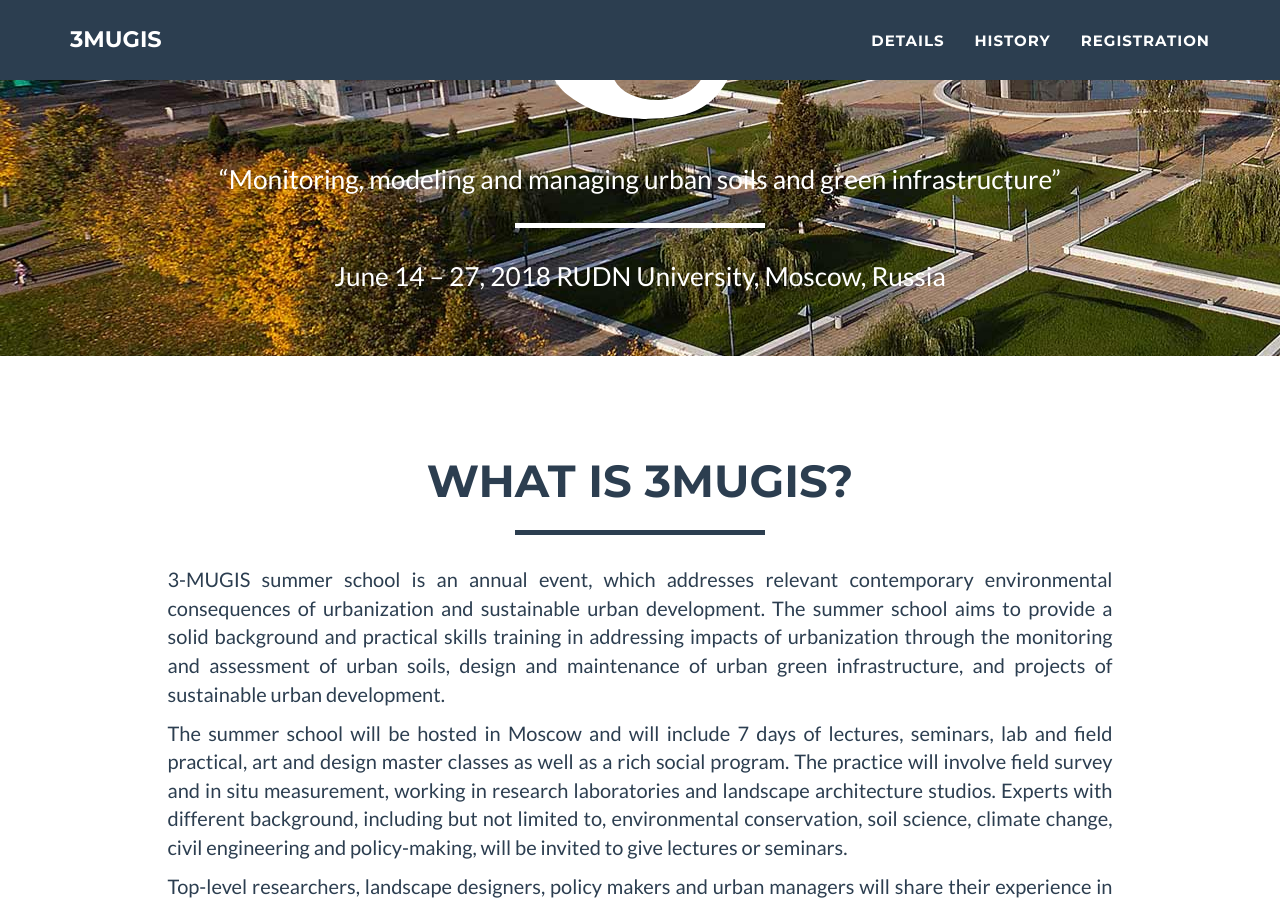
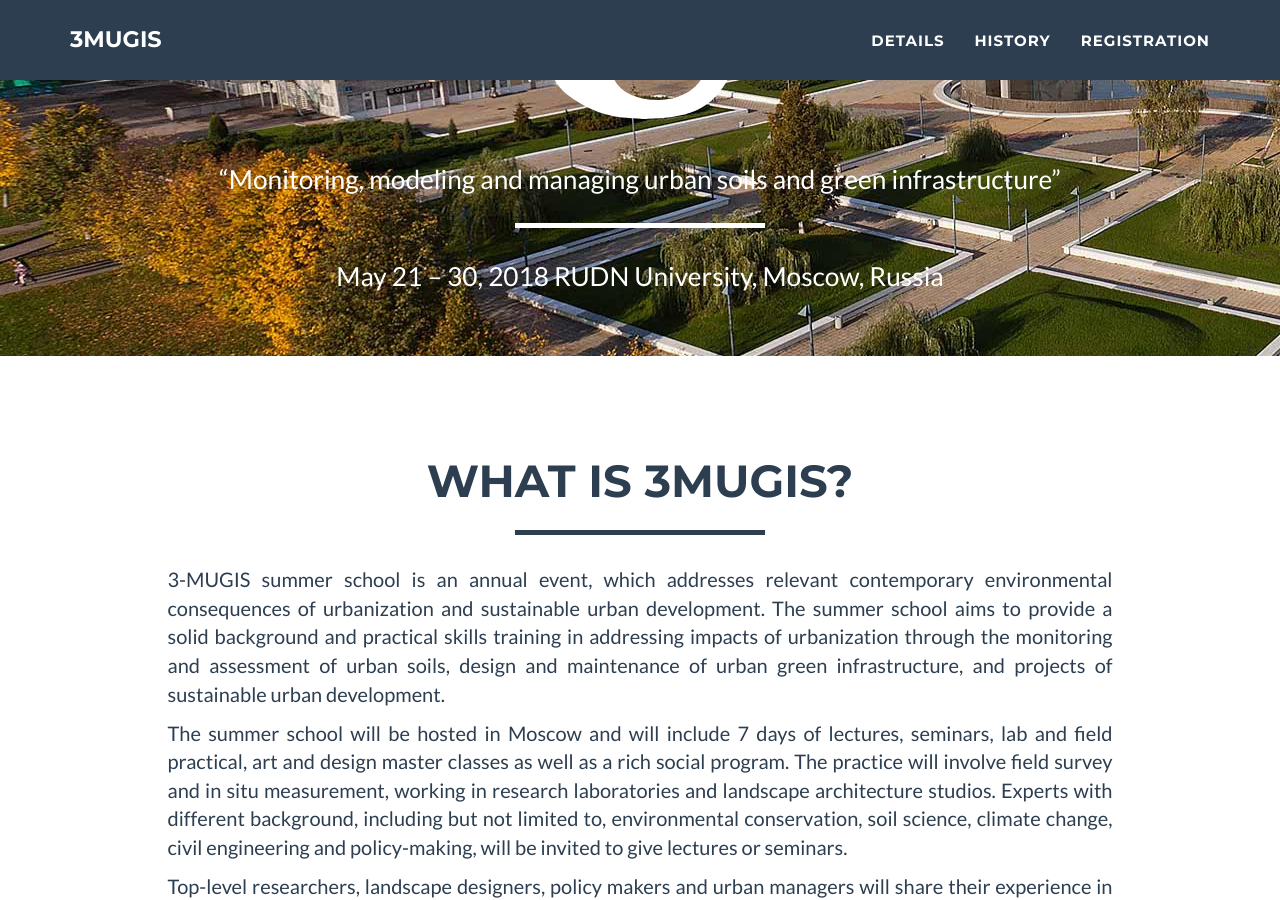
Before and after one commit to erasmus-rudn/erasmus-rudn.github.io, a Jekyll site: the page built from index.html, in a window 1280 px wide and 900 px high, scrolled down 477 px. Built offline with Jekyll 4.4.1, drawn with Linux system fonts in a browser that asks for light colours.

Commit message:
Updated dates
Updated dates

```diff
--- a/_config.yml
+++ b/_config.yml
@@ -13,7 +13,7 @@ url: http://3mugis.org
 description: The 3MUGIS school organized by RUDN University (Moscow, Russia) in collaboration
   with Urban Soil Institute (New York, USA) and under umbrella of the International
   Union of Soil Science (IUSS).
-intro: June 14 – 27, 2018 RUDN University, Moscow, Russia
+intro: May 21 – 30, 2018 RUDN University, Moscow, Russia
 meta_author: Alex Yaroslavtsev
 google_verify:
 bing_verify:
```
